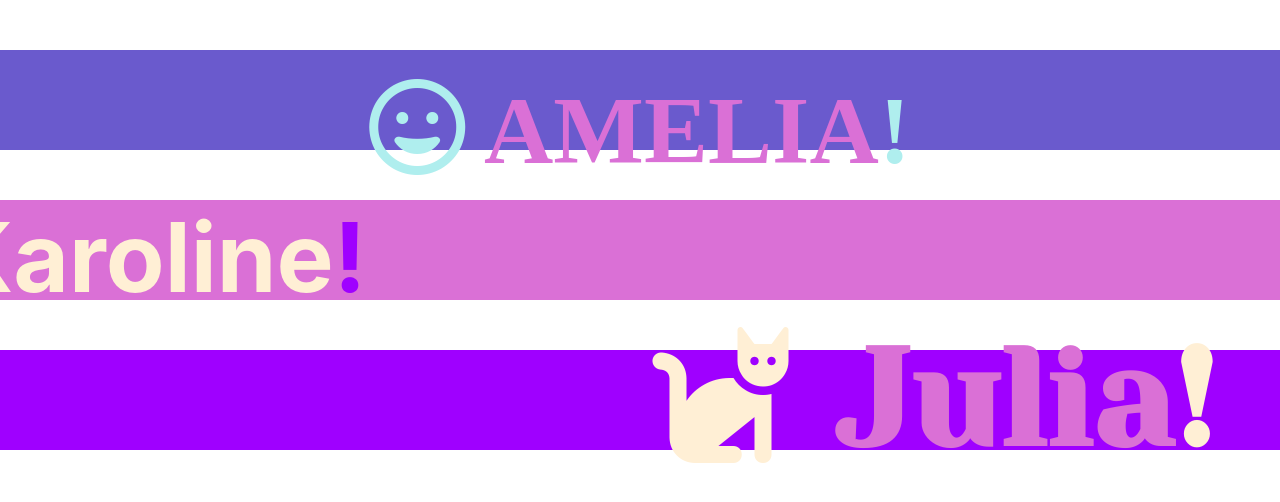
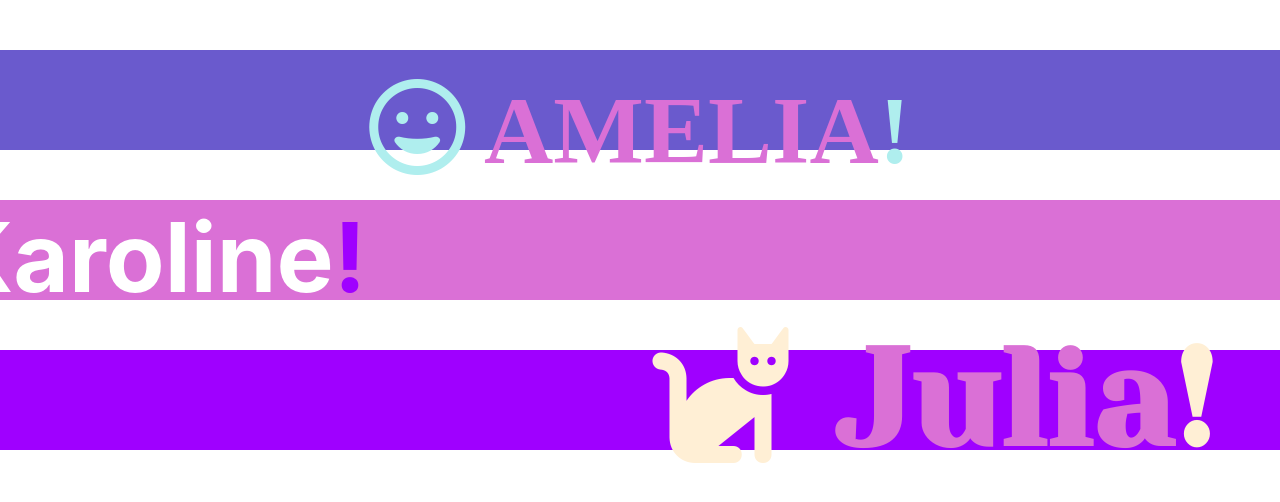
Before and after one commit to katarzyna-kw/css-animation-fun, a React (Create React App) app: page / in a window 1280 px wide. Shown: the top 502 px of the page. Built offline with nearby package versions, Linux system fonts and the light colour scheme; a web font is replaced by a local one.

Commit message:
deploy troubleshoot

```diff
--- a/src/components/Karoline.css
+++ b/src/components/Karoline.css
@@ -12,7 +12,7 @@
 
   .Karoline h1 {
     font-size: 4em;
-    color: papayawhip;
+    color: white;
     transform: translateX(-500px);
     animation: 3s slideIn ease-in-out forwards 1s;
     animation-iteration-count: infinite;
```
